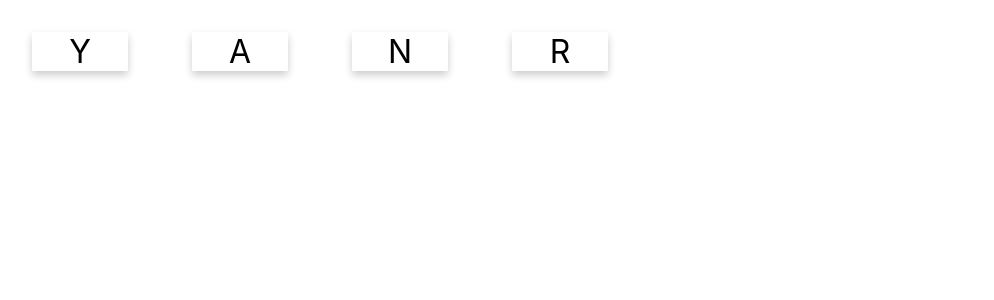
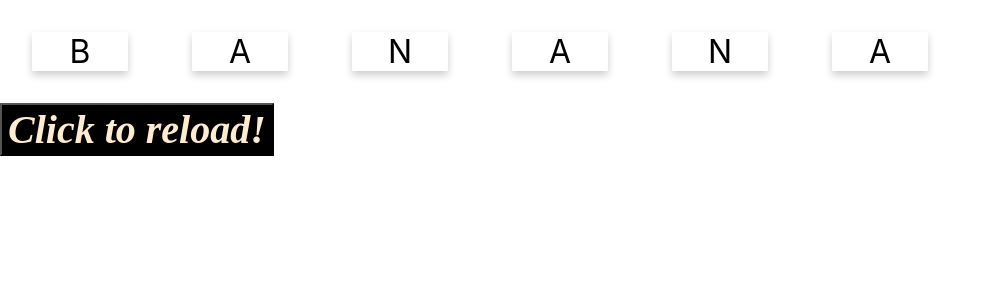
Before and after one commit to juloung123/lab-react, a React (Create React App) app: page / in a window 1280 px wide. Shown: the top 300 px of the page, without its empty margins (0-994 px from the left). Built offline with nearby package versions, Linux system fonts and the light colour scheme.

Commit message:
add reload botton

```diff
--- a/src/App.css
+++ b/src/App.css
@@ -11,3 +11,11 @@
     color: red;
     background: blue;
 }
+.reloadbotton{
+    color: blanchedalmond;
+    background: black;
+    font-family: "Times New Roman", Times, serif;
+    font-style: italic;
+    font-weight: bold;
+    font-size: 40px;
+}
--- a/src/App.js
+++ b/src/App.js
@@ -5,12 +5,16 @@ import WordCard from './WordCard';
 
 let allword = ['Apple','banana','hello','react','javascript','yarn']
 
-const word = allword[Math.floor(Math.random() * 6)];
+function App() {
+  const className1 = 'reloadbotton'
+  function refreshPage() {
+    window.location.reload(false);
+  }
 
-function App() {
   return (
     <div>
-      <WordCard value={word}/>
+      <WordCard value={allword}/>
+      <button onClick={refreshPage} className = {className1}>Click to reload!</button>
     </div>
   );
 }
--- a/src/WordCard.js
+++ b/src/WordCard.js
@@ -15,7 +15,8 @@ const prepareStateFromword = given_word => {
 }
 
 export default function WordCard(props){
-    const [state, setState] = useState(prepareStateFromword(props.value))
+    const word1 = props.value[Math.floor(Math.random() * 6)];
+    const [state, setState] = useState(prepareStateFromword(word1))
 
     const activationHandler = c => {
         console.log(`${c} has been activated`)
@@ -31,7 +32,7 @@ export default function WordCard(props){
             else{
                 console.log('reset, next attempt')
                 setState({...state, guess : '' , attempt : state.attempt + 1})
-
+                console.log(state.attempt)
             }
         }
     }
```
